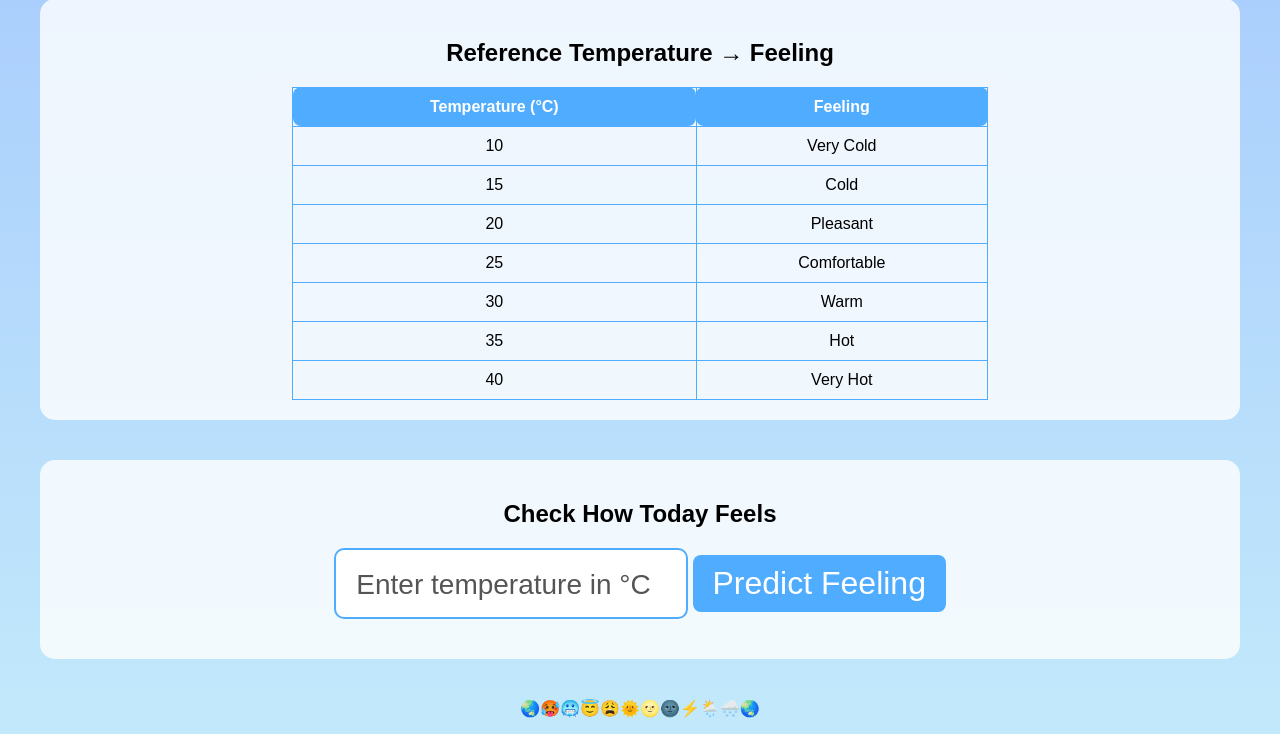
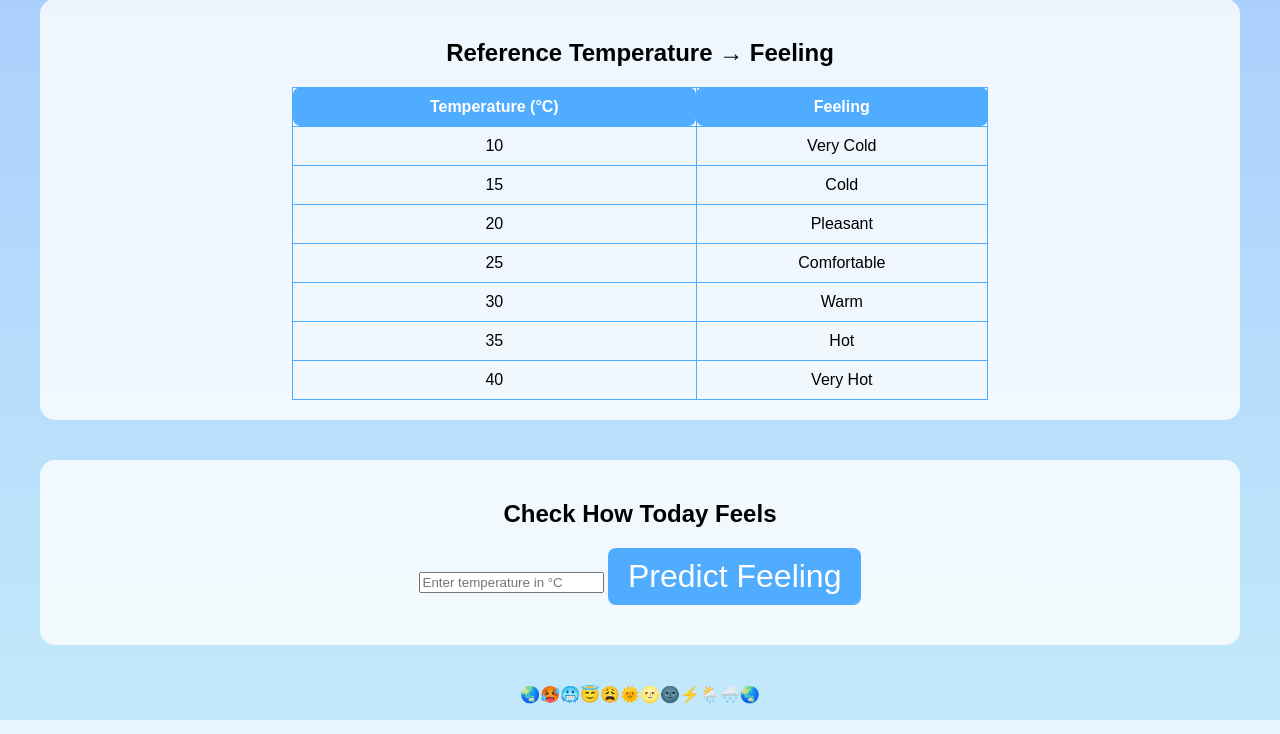
Before and after one commit to shubhavc18/weather-feel-predictor, a Flask app: page / in a window 1280 px wide. Shown: the part 325-1059 px from the top of the page. Run offline with Flask 3, Linux system fonts and the light colour scheme.

Commit message:
data is changed to dataa

```diff
--- a/app.py
+++ b/app.py
@@ -2,7 +2,7 @@ from flask import Flask, render_template, request, jsonify
 
 app = Flask(__name__)
 
-# Reference data
+# Reference dataa
 data = {
     10: "Very Cold ",
     15: "Cold ",
--- a/static/style.css
+++ b/static/style.css
@@ -55,18 +55,3 @@ button:hover {
     margin-top: 20px;
     font-weight: bold;
 }
-
-input[type="number"] {
-    font-size: 32px;      /* makes typed text big */
-    padding: 15px;
-    width: 320px;
-    border-radius: 10px;
-    border: 2px solid #4facfe;
-    text-align: center;
-}
-
-/* Placeholder text size */
-input::placeholder {
-    font-size: 28px;      /* makes placeholder text big */
-    color: #555;
-}
```
